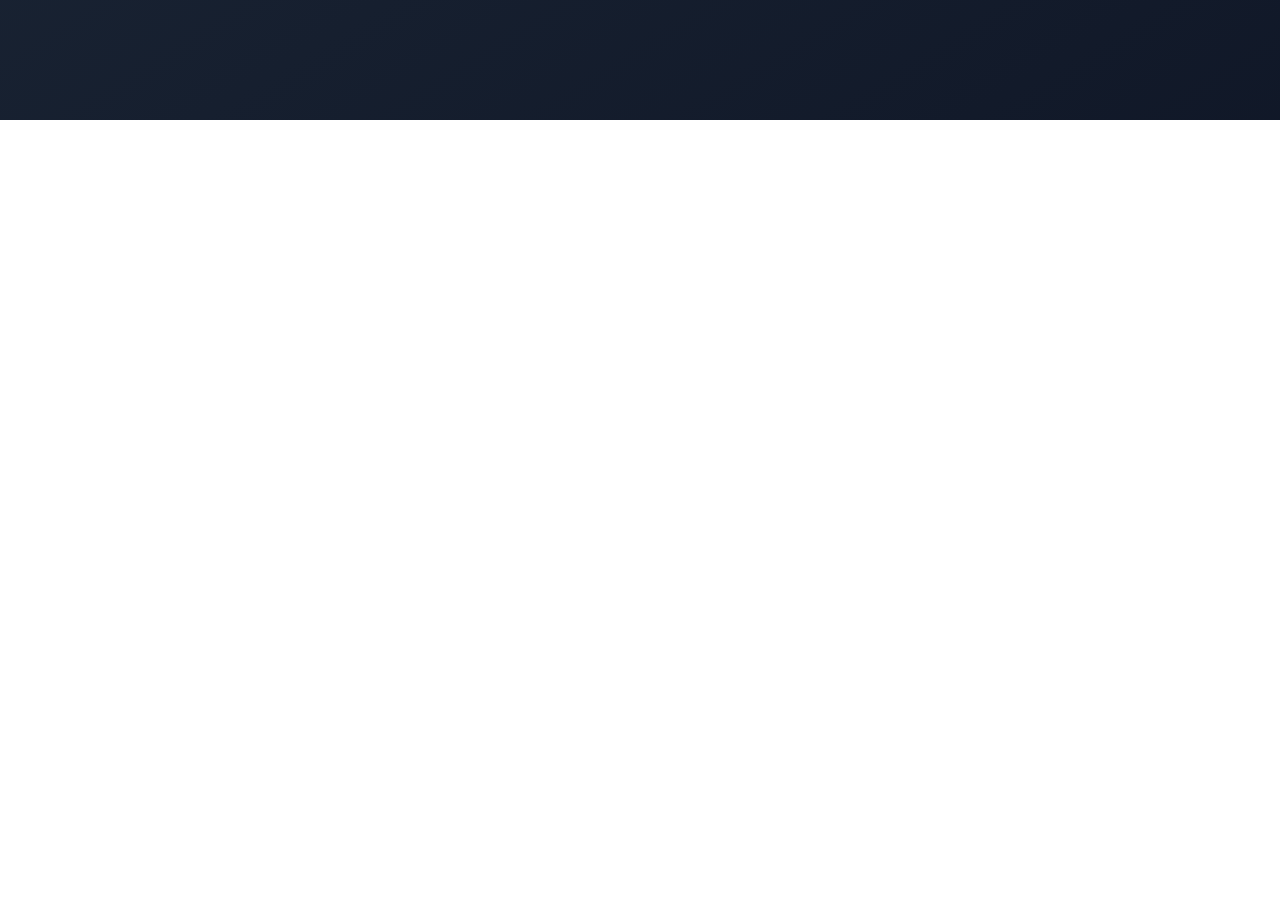
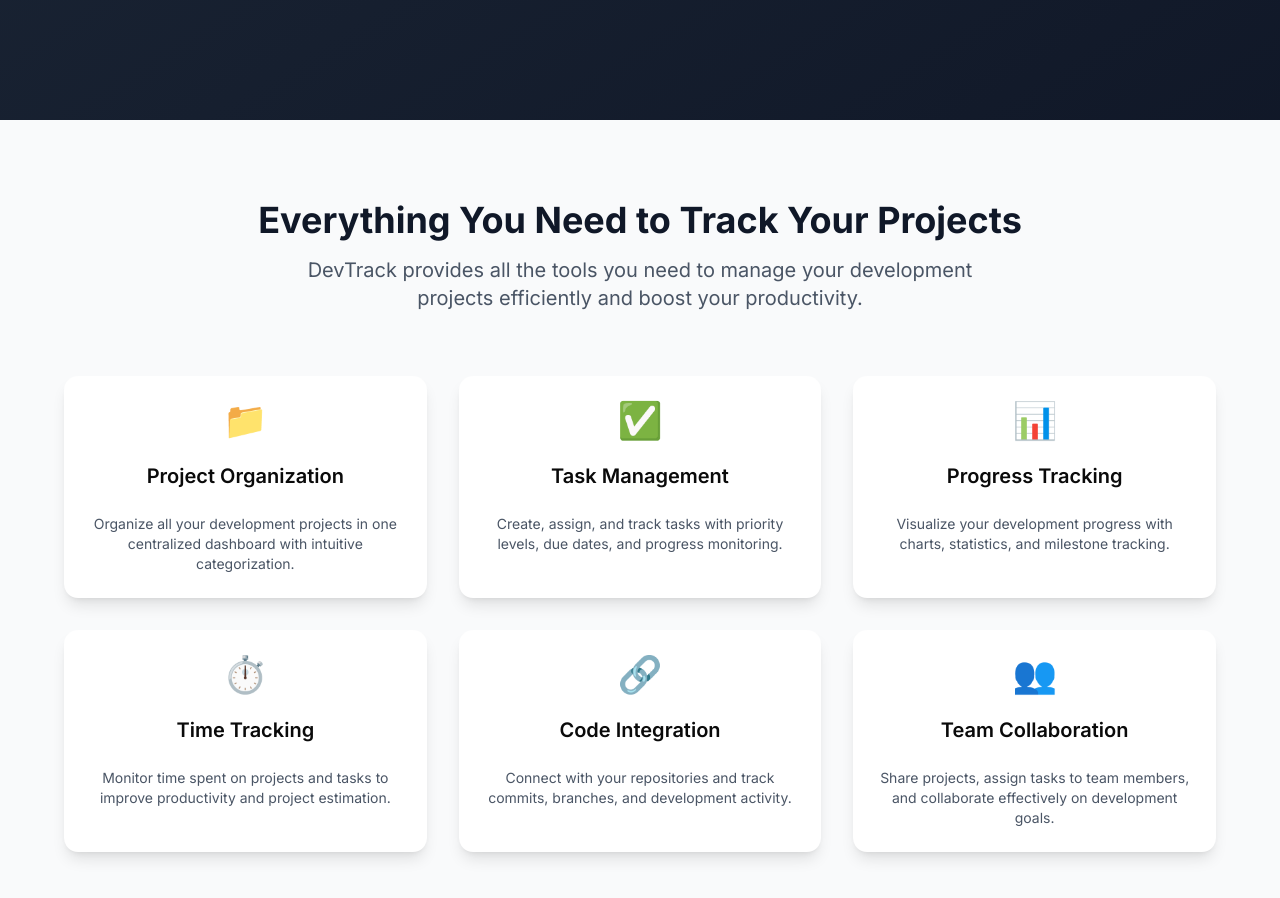
Before and after one commit to md-zeon/devtrack, a Next.js app: page / in a window 1280 px wide. Shown: the part 680-1578 px from the top of the page. Before the commit the page ends 800 px from the top, so only its background shows below. Built offline with nearby package versions, Linux system fonts and the light colour scheme.

Commit message:
added Features section with project management capabilities
Co-authored-by: Amp <amp@ampcode.com>
Amp-Thread-ID: https://ampcode.com/threads/T-5e994604-5863-4563-a517-1c352f0b1869

```diff
--- a/src/app/page.js
+++ b/src/app/page.js
@@ -1,11 +1,12 @@
 import Hero from "@/components/Hero";
+import Features from "@/components/Features";
 
 export default function Home() {
 	return (
 		<main>
       {/* <Navbar /> */}
 			<Hero />
-			{/* <Features /> */}
+			<Features />
 			{/* <HowItWorks /> */}
 			{/* <Screenshots /> */}
 			{/* <Testimonials /> */}
--- /dev/null
+++ b/src/components/Features.jsx
@@ -0,0 +1,67 @@
+import { Card, CardContent, CardDescription, CardHeader, CardTitle } from "@/components/ui/card";
+
+const features = [
+	{
+		title: "Project Organization",
+		description: "Organize all your development projects in one centralized dashboard with intuitive categorization.",
+		icon: "📁"
+	},
+	{
+		title: "Task Management",
+		description: "Create, assign, and track tasks with priority levels, due dates, and progress monitoring.",
+		icon: "✅"
+	},
+	{
+		title: "Progress Tracking",
+		description: "Visualize your development progress with charts, statistics, and milestone tracking.",
+		icon: "📊"
+	},
+	{
+		title: "Time Tracking",
+		description: "Monitor time spent on projects and tasks to improve productivity and project estimation.",
+		icon: "⏱️"
+	},
+	{
+		title: "Code Integration",
+		description: "Connect with your repositories and track commits, branches, and development activity.",
+		icon: "🔗"
+	},
+	{
+		title: "Team Collaboration",
+		description: "Share projects, assign tasks to team members, and collaborate effectively on development goals.",
+		icon: "👥"
+	}
+];
+
+export default function Features() {
+	return (
+		<section className="py-20 px-4 bg-gray-50 dark:bg-gray-900">
+			<div className="max-w-6xl mx-auto">
+				<div className="text-center mb-16">
+					<h2 className="text-4xl font-bold mb-4 text-gray-900 dark:text-white">
+						Everything You Need to Track Your Projects
+					</h2>
+					<p className="text-xl text-gray-600 dark:text-gray-300 max-w-2xl mx-auto">
+						DevTrack provides all the tools you need to manage your development projects efficiently and boost your productivity.
+					</p>
+				</div>
+
+				<div className="grid md:grid-cols-2 lg:grid-cols-3 gap-8">
+					{features.map((feature, index) => (
+						<Card key={index} className="border-0 shadow-lg hover:shadow-xl transition-shadow">
+							<CardHeader className="text-center">
+								<div className="text-4xl mb-4">{feature.icon}</div>
+								<CardTitle className="text-xl font-semibold">{feature.title}</CardTitle>
+							</CardHeader>
+							<CardContent>
+								<CardDescription className="text-center text-gray-600 dark:text-gray-300">
+									{feature.description}
+								</CardDescription>
+							</CardContent>
+						</Card>
+					))}
+				</div>
+			</div>
+		</section>
+	);
+}
```
Also changed, not shown: 2 other files (tests, documents, lock files or other folders).
